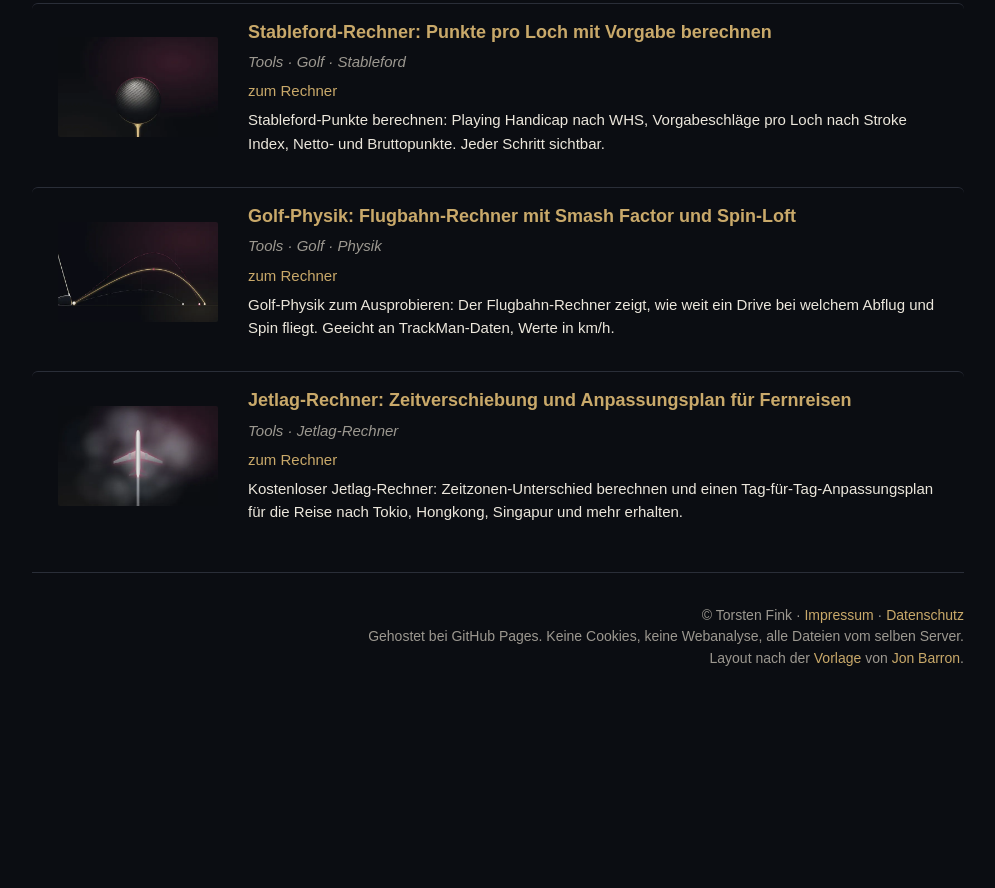
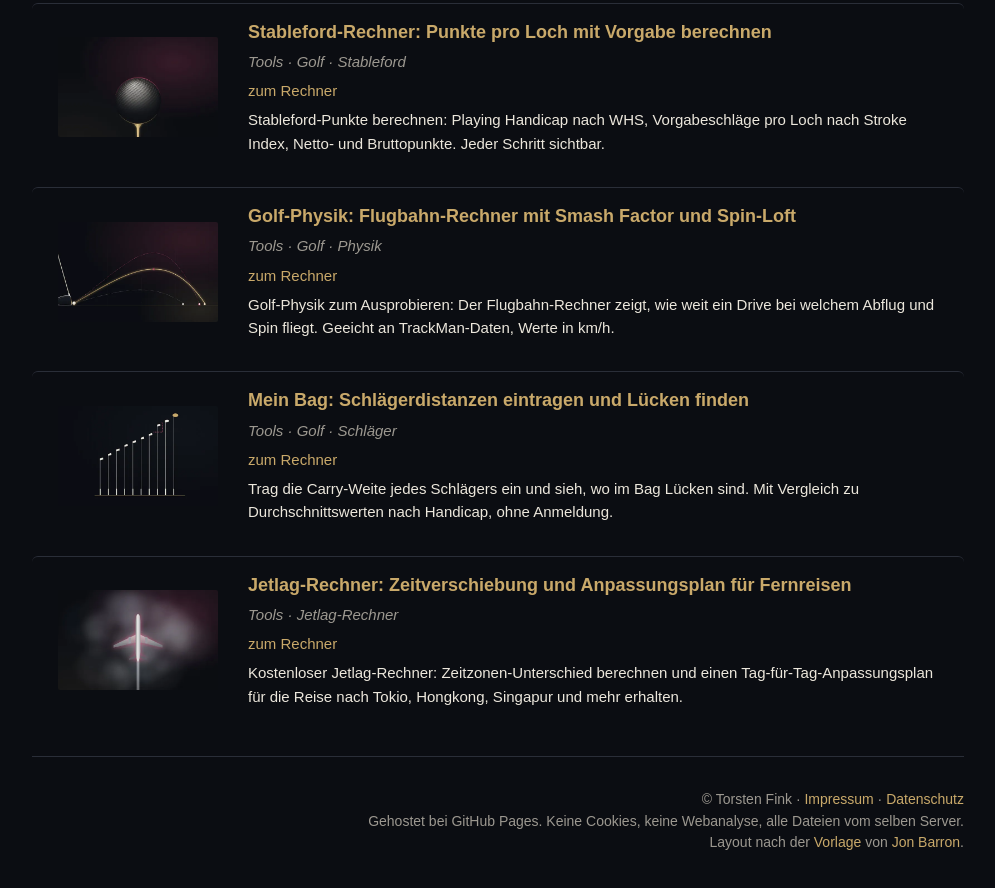
Before and after one commit to finktorsten-xtofix/finktorsten-xtofix.github.io, a plain HTML site: page index.html in a window 1280 px wide. Shown: the part 3255-4143 px from the top of the page, without its empty margins (142-1137 px from the left). Before the commit the page ends 3995 px from the top, so only its background shows below. Drawn offline with Linux system fonts and the light colour scheme.

Commit message:
Mein Bag: Eintrag Schlägerdistanzen
Co-Authored-By: Claude Opus 5.5 <noreply@anthropic.com>
Claude-Session: https://claude.ai/code/session_01RtxcfcG3Z3YcksuJsZLAJ7

```diff
--- a/index.html
+++ b/index.html
@@ -228,6 +228,15 @@ footer{margin-top:32px;padding-top:18px;border-top:1px solid var(--border);color
         </div>
       </article>
       <article class="item">
+        <a class="item-media" href="https://torsten-fink.de/tools/schlaegerdistanzen.html"><picture><source type="image/webp" srcset="images/schlaegerdistanzen.webp"><img src="images/schlaegerdistanzen.jpg" width="640" height="360" alt="Mein Bag" loading="lazy"></picture></a>
+        <div class="item-copy">
+          <p class="item-title"><a href="https://torsten-fink.de/tools/schlaegerdistanzen.html">Mein Bag: Schlägerdistanzen eintragen und Lücken finden</a></p>
+          <p class="item-meta"><em>Tools · Golf · Schläger</em></p>
+          <p class="item-links"><a href="https://torsten-fink.de/tools/schlaegerdistanzen.html">zum Rechner</a></p>
+          <p class="item-desc">Trag die Carry-Weite jedes Schlägers ein und sieh, wo im Bag Lücken sind. Mit Vergleich zu Durchschnittswerten nach Handicap, ohne Anmeldung.</p>
+        </div>
+      </article>
+      <article class="item">
         <a class="item-media" href="https://torsten-fink.de/tools/jetlag-rechner.html"><picture><source type="image/webp" srcset="images/jetlag-rechner.webp"><img src="images/jetlag-rechner.jpg" width="640" height="360" alt="Jetlag-Rechner" loading="lazy"></picture></a>
         <div class="item-copy">
           <p class="item-title"><a href="https://torsten-fink.de/tools/jetlag-rechner.html">Jetlag-Rechner: Zeitverschiebung und Anpassungsplan für Fernreisen</a></p>
```
Also changed, not shown: images/schlaegerdistanzen.jpg (added), images/schlaegerdistanzen.webp (added).
